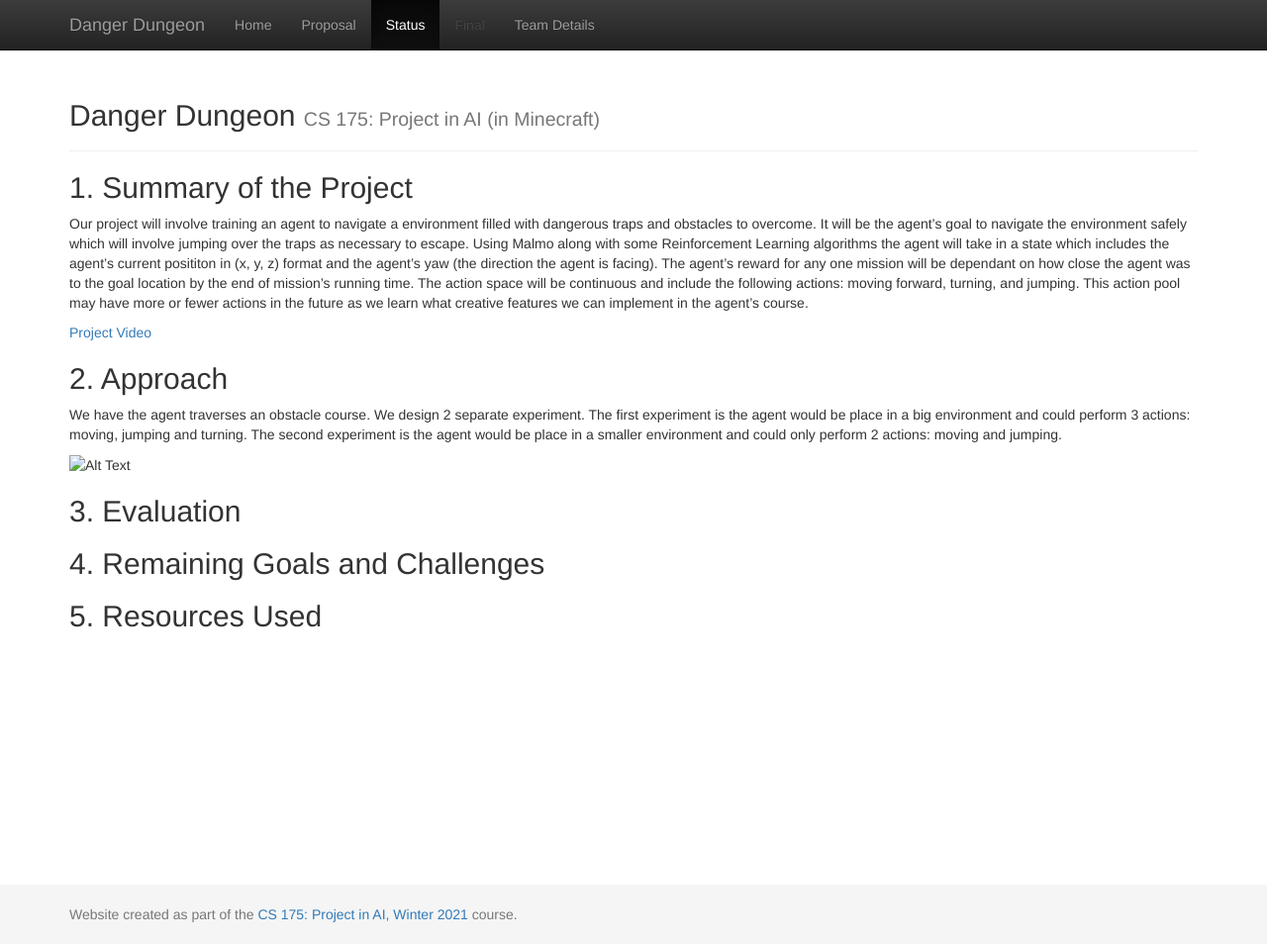
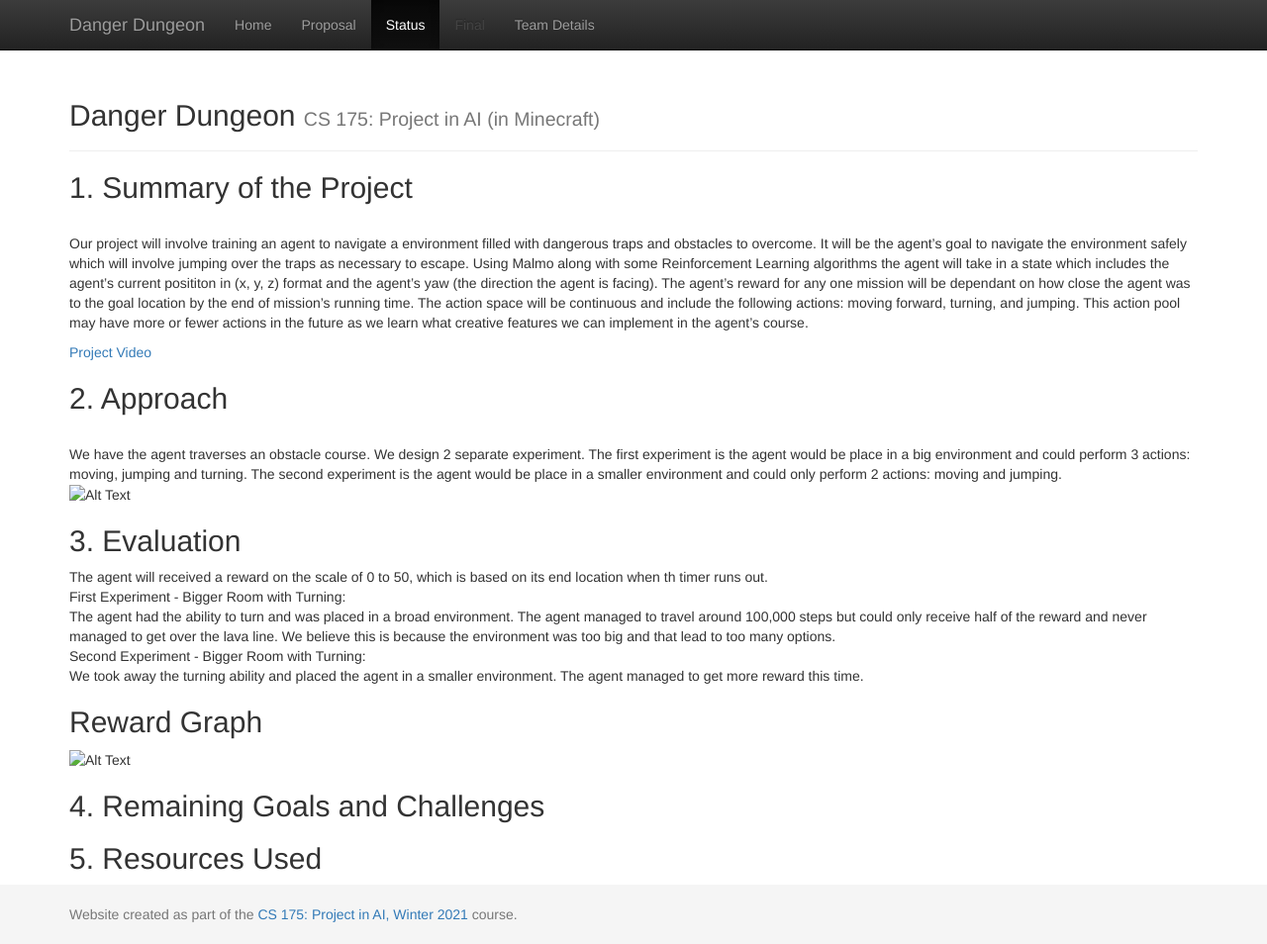
Before and after one commit to maxxdoan/DangerDungeon, a Jekyll site: the page built from docs/status.md, in a window 1280 px wide and 954 px high. Shown: the whole window at 99% size. Built offline with Jekyll 4.4.1, drawn with Linux system fonts in a browser that asks for light colours.

Commit message:
Update status.md

```diff
--- a/docs/status.md
+++ b/docs/status.md
@@ -4,17 +4,32 @@ title: Status Report
 ---
 
 ## 1. Summary of the Project
+<br>
 Our project will involve training an agent to navigate a environment filled with dangerous traps and obstacles to overcome. It will be the agent's goal to navigate the environment safely which will involve jumping over the traps as necessary to escape. Using Malmo along with some Reinforcement Learning algorithms the agent will take in a state which includes the agent's current posititon in (x, y, z) format and the agent's yaw (the direction the agent is facing). The agent's reward for any one mission will be dependant on how close the agent was to the goal location by the end of mission's running time. The action space will be continuous and include the following actions: moving forward, turning, and jumping. This action pool may have more or fewer actions in the future as we learn what creative features we can implement in the agent's course.
 
 [Project Video](https://www.youtube.com/watch?v=NuP8E1t58Sgk "Danger Dungeon")
 
 ## 2. Approach
+<br>
 We have the agent traverses an obstacle course. We design 2 separate experiment. The first experiment is the agent would be place in a big environment and could perform 3 actions: moving, jumping and turning. The second experiment is the agent would be place in a smaller environment and  could only perform 2 actions: moving and jumping.
-
-![Alt Text](DangerDungeon.jpg)
+<br>
+![Alt Text](../DangerDungeon.jpg)
 
 
 ## 3. Evaluation
+The agent will received a reward on the scale of 0 to 50, which is based on its end location when th timer runs out.
+<br>
+First Experiment - Bigger Room with Turning:
+<br>
+The agent had the ability to turn and was placed in a broad environment. The agent managed to travel around 100,000 steps but could only receive half of the reward and never managed to get over the lava line. We believe this is because the environment was too big and that lead to too many options.
+<br>
+Second Experiment - Bigger Room with Turning:
+<br>
+We took away the turning ability and placed the agent in a smaller environment. The agent managed to get more reward this time.
+<br>
+## Reward Graph
+![Alt Text](../RewardGraph.jpg)
+
 
 ## 4. Remaining Goals and Challenges
 
```
